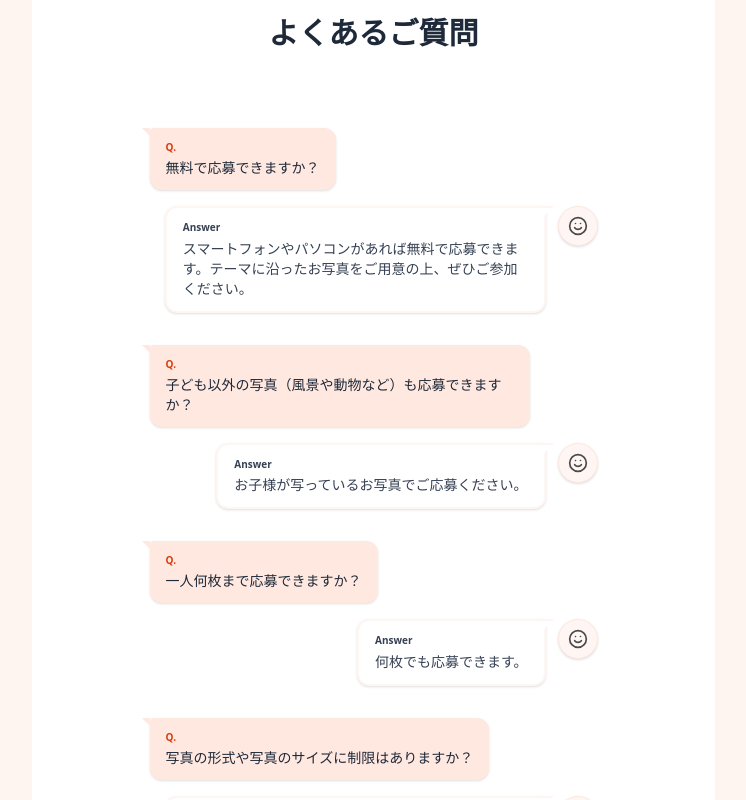
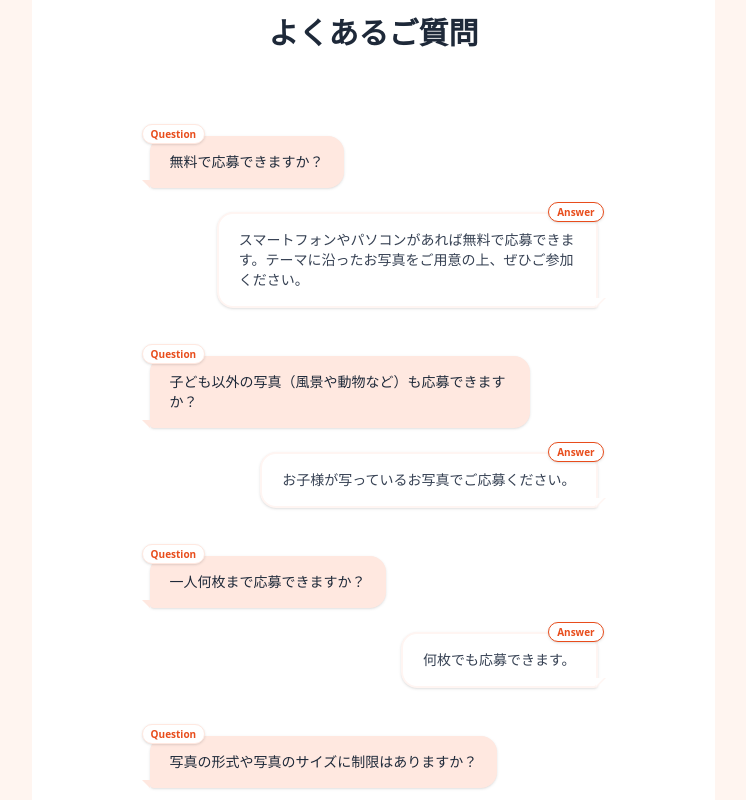
Before and after one commit to Yoshiken-lab/Photocon, a Next.js app in the folder photocon-system/: page /sample-o in a window 1280 px wide. Shown: the part 3020-3820 px from the top of the page, without its empty margins (266-1012 px from the left). Built offline with nearby package versions, Linux system fonts and the light colour scheme.

Commit message:
refactor(sample-o): remove icons from faq section for cleaner look

```diff
--- a/photocon-system/components/o/FAQO.tsx
+++ b/photocon-system/components/o/FAQO.tsx
@@ -29,7 +29,7 @@ const faqs = [
 export const FAQO = () => {
     return (
         <div id="faq" className="w-full bg-white py-24 px-6 relative overflow-hidden">
-            {/* Diagonal Header Decoration - Matching ActiveEvents Background (Brand-50 / #FFF5F0) */}
+            {/* Diagonal Header Decoration */}
             <div className="absolute top-0 left-0 w-full h-[80px] bg-[#FFF5F0] skew-y-2 origin-top-right transform -translate-y-10 z-0"></div>
 
             <motion.div
@@ -46,24 +46,24 @@ export const FAQO = () => {
                 <div className="h-1 w-16 bg-brand-500 mx-auto rounded-full"></div>
             </motion.div>
 
-            <div className="max-w-md mx-auto relative z-10 space-y-8">
+            <div className="max-w-md mx-auto relative z-10 space-y-10">
                 {faqs.map((faq, index) => (
-                    <div key={index} className="space-y-4">
+                    <div key={index} className="space-y-6">
                         {/* Question (User) - Left Side */}
                         <motion.div
                             initial={{ opacity: 0, x: -20 }}
                             whileInView={{ opacity: 1, x: 0 }}
                             transition={{ duration: 0.5, delay: index * 0.1 }}
                             viewport={{ once: true }}
-                            className="flex gap-2"
+                            className="flex items-end"
                         >
-                            <div className="bg-brand-100 text-gray-800 text-sm py-3 px-4 rounded-xl rounded-tl-sm shadow-sm max-w-[85%] relative">
-                                <p className="font-bold text-brand-600 text-[10px] mb-1">Q.</p>
+                            <div className="bg-brand-100 text-gray-800 text-sm py-4 px-5 rounded-2xl rounded-bl-sm shadow-sm max-w-[85%] relative mt-2">
+                                <span className="absolute -top-3 -left-2 bg-white text-[#E84D1C] text-[10px] font-bold px-2 py-0.5 rounded-full border border-[#ffe8e0] shadow-sm z-10">
+                                    Question
+                                </span>
                                 {faq.q}
-                                {/* Tail CSS Mockup using ClipPath or Border would be nice but rounded-tl-sm handles the 'bubble' look enough for now, or add specific tail if needed.
-                                    Using CSS border trick for tail:
-                                */}
-                                <div className="absolute top-[0px] left-[-8px] w-0 h-0 border-t-[0px] border-t-transparent border-r-[8px] border-r-brand-100 border-b-[8px] border-b-transparent"></div>
+                                {/* Tail */}
+                                <div className="absolute bottom-[0px] left-[-8px] w-0 h-0 border-t-[0px] border-t-transparent border-r-[8px] border-r-brand-100 border-b-[8px] border-b-transparent"></div>
                             </div>
                         </motion.div>
 
@@ -73,16 +73,16 @@ export const FAQO = () => {
                             whileInView={{ opacity: 1, x: 0 }}
                             transition={{ duration: 0.5, delay: index * 0.1 + 0.05 }}
                             viewport={{ once: true }}
-                            className="flex gap-3 justify-end"
+                            className="flex justify-end items-end"
                         >
-                            <div className="bg-white border-2 border-brand-50 text-gray-700 text-sm py-3 px-4 rounded-xl rounded-tr-sm shadow-sm max-w-[85%] relative text-left">
-                                <span className="block text-[10px] text-brand-400 font-bold mb-1">Answer</span>
+                            <div className="bg-white border-2 border-brand-50 text-gray-700 text-sm py-4 px-5 rounded-2xl rounded-br-sm shadow-sm max-w-[85%] relative text-left">
+                                <span className="absolute -top-3 -right-2 bg-white text-[#E84D1C] text-[10px] font-bold px-2 py-0.5 rounded-full border border-[#E84D1C] shadow-sm z-10">
+                                    Answer
+                                </span>
                                 {faq.a}
-                                <div className="absolute top-[-2px] right-[-10px] w-0 h-0 border-t-[0px] border-t-transparent border-l-[10px] border-l-brand-50 border-b-[10px] border-b-transparent z-0"></div>
-                                <div className="absolute top-[0px] right-[-8px] w-0 h-0 border-t-[0px] border-t-transparent border-l-[8px] border-l-white border-b-[8px] border-b-transparent z-10"></div>
-                            </div>
-                            <div className="w-10 h-10 rounded-full bg-brand-50 border border-brand-100 flex items-center justify-center flex-shrink-0 shadow-sm">
-                                <Smile size={20} className="text-brand-400" />
+                                {/* Tail */}
+                                <div className="absolute bottom-[-2px] right-[-10px] w-0 h-0 border-t-[0px] border-t-transparent border-l-[10px] border-l-brand-50 border-b-[10px] border-b-transparent z-0"></div>
+                                <div className="absolute bottom-[0px] right-[-8px] w-0 h-0 border-t-[0px] border-t-transparent border-l-[8px] border-l-white border-b-[8px] border-b-transparent z-10"></div>
                             </div>
                         </motion.div>
                     </div>
```
Also changed, not shown: 2 other files (tests, documents, lock files or other folders).
